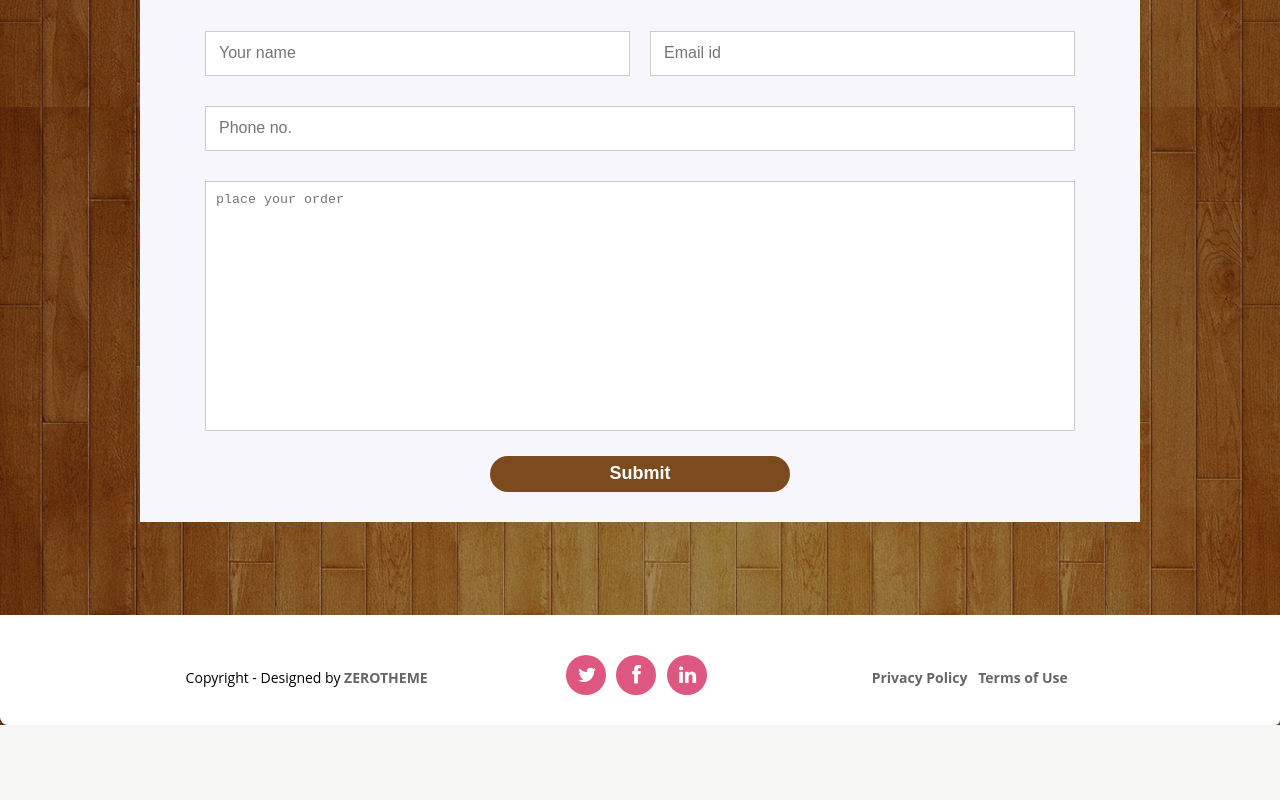
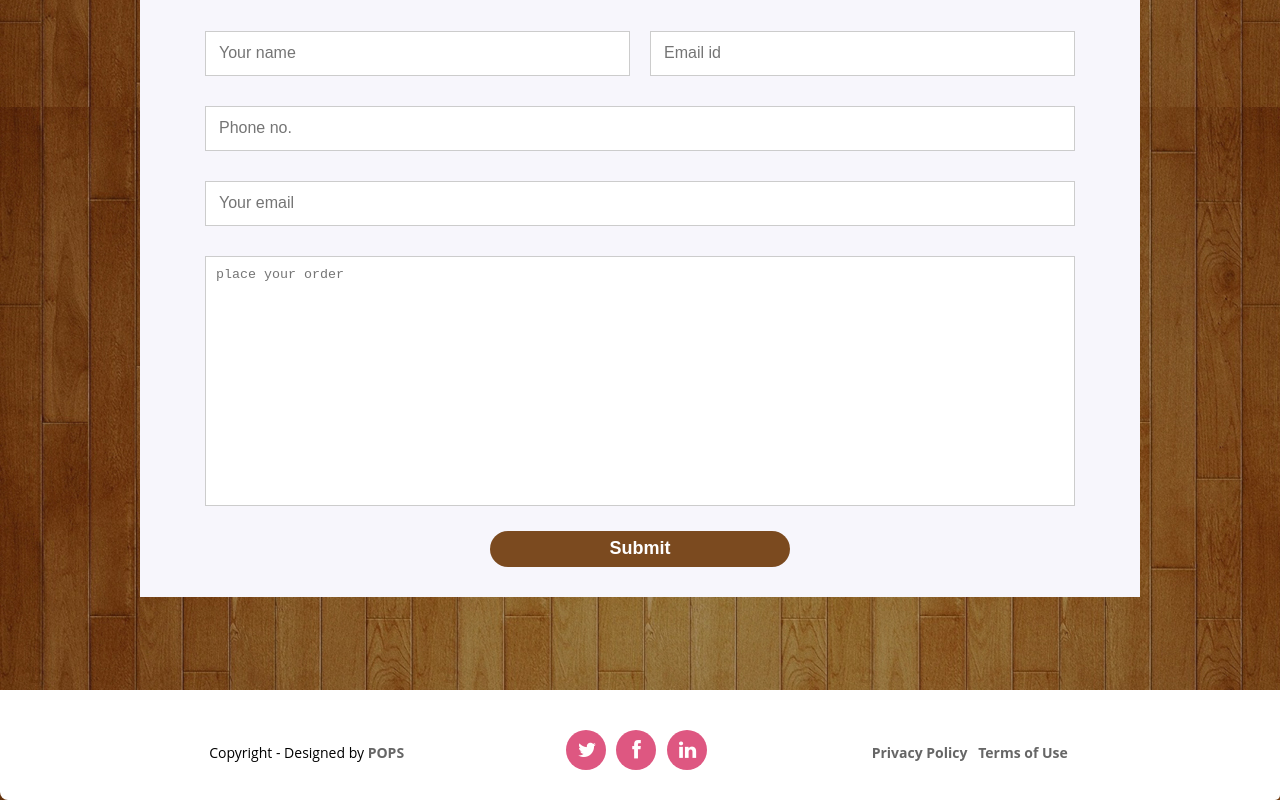
Before and after one commit to cloverhimself/Jewelcakes, a plain HTML site: page contact.html in a window 1280 px wide. Shown: the part 593-1393 px from the top of the page. Before the commit the page ends 1318 px from the top, so only its background shows below. Drawn offline with Linux system fonts and the light colour scheme.

Commit message:
Add files via upload

```diff
--- a/contact.html
+++ b/contact.html
@@ -88,13 +88,18 @@
 												</div>
 												<div class="col-1-2">
 													<div class="wrap-col">
-														<input type="email" id="email" placeholder="Email id" required>
+														<input type="email" id="email" placeholder="Email id" required >
 													</div>
 												</div>
 											</label>
 											<label class="row">
 												<div class="wrap-col">
 													<input type="text" id="phone" placeholder="Phone no." required="required" />
+												</div>
+											</label>
+											<label class="row">
+												<div class="wrap-col">
+													<input type="text" id="user-email" placeholder="Your email" required="required" />
 												</div>
 											</label>
 											<label class="row">
@@ -122,7 +127,7 @@
 					<div class="row">
 						<div class="col-1-3">
 							<div class="wrap-col">
-								<p>Copyright - Designed by <a href="https://www.zerotheme.com" title="free website templates">ZEROTHEME</a></p>
+								<p>Copyright - Designed by <a href="saviourpopoola@gmail.com" title="free website templates">POPS</a></p>
 							</div>
 						</div>
 						<div class="col-1-3">
@@ -158,13 +163,14 @@
 				Host : "smtp.elasticemail.com",
 				Username : "saviourpopoola@gmail.com",
 				Password : "06FDC1F6791A112A680BFBB47B6CB216A5E2",
-				To : 'popoolasaviour@gmail.com',
+				To : "popoolasaviour@gmail.com",
 				From : document.getElementById("email").value,
 				Subject : "order",
 				Body : "Name: " + document.getElementById("name").value
 				+ "<br> Email: "  + document.getElementById("email").value
 				+ "<br> Phone no.: "  + document.getElementById("phone").value
 				+ "<br> Message: "  + document.getElementById("message").value
+				+ "<br> From: "  + document.getElementById("user-email").value
 		}).then(
 			message => alert("Message Sent Successfully")
 		);
```
Also changed, not shown: menu.html (+2 -2 lines).
